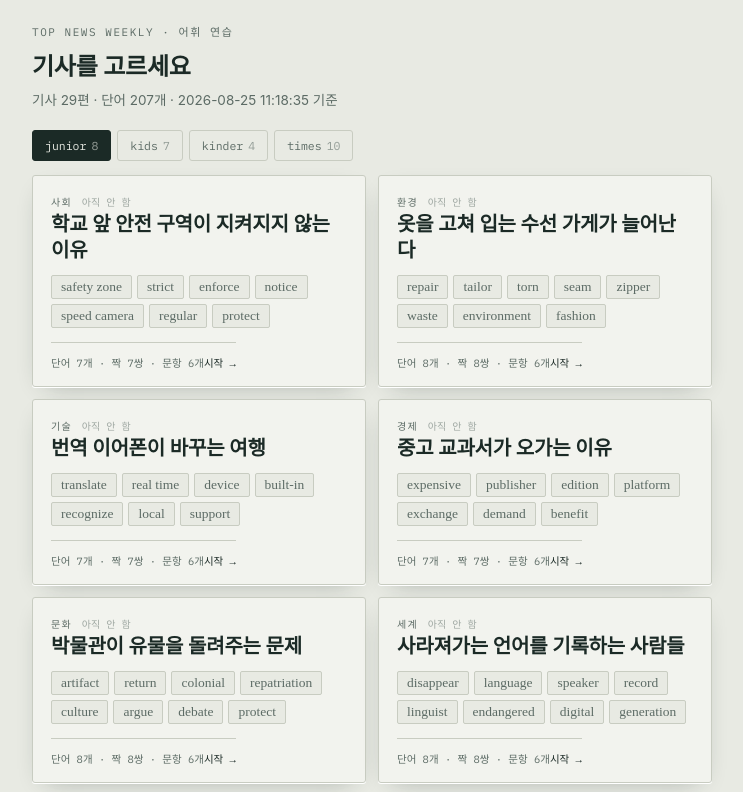
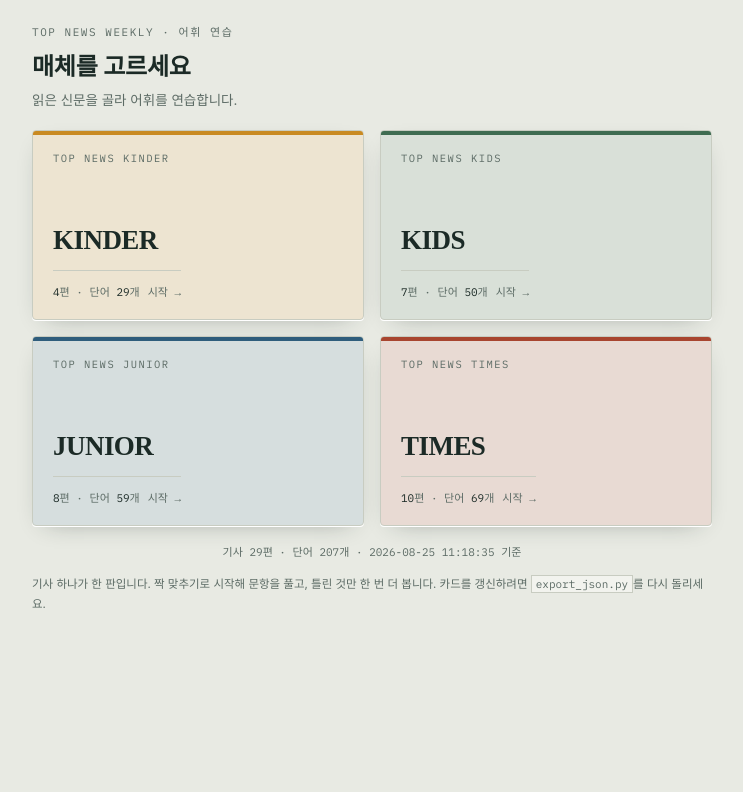
Before and after one commit to topnewsweekly/top-news-weekly, a plain HTML site: page quiz/index.html in a window 1280 px wide. Shown: the top 792 px of the page, without its empty margins (268-1011 px from the left). Drawn offline with Linux system fonts and the light colour scheme; a web font is replaced by a local one.

Commit message:
매체 선택 게이트 화면 추가

```diff
--- a/quiz/index.html
+++ b/quiz/index.html
@@ -31,6 +31,28 @@ h1{font-family:var(--disp);font-size:24px;font-weight:700;margin:0 0 4px;letter-
 .lv:hover{border-color:var(--ink);color:var(--ink)}
 .lv.on{background:var(--ink);color:var(--paper);border-color:var(--ink)}
 .lv b{font-weight:400;opacity:.6;margin-left:5px}
+
+/* 매체 선택 게이트 */
+.gate{display:grid;grid-template-columns:1fr 1fr;gap:16px;margin-bottom:8px}
+.gcard{position:relative;display:flex;flex-direction:column;justify-content:flex-end;
+  min-height:190px;padding:20px;border:1px solid var(--line);border-radius:4px;
+  background:var(--paper-2);cursor:pointer;text-align:left;overflow:hidden;
+  box-shadow:var(--shadow);transition:transform .18s,box-shadow .18s;
+  font-family:var(--body);color:var(--ink)}
+.gcard:hover{transform:translateY(-2px);box-shadow:0 1px 0 #FFF,0 14px 30px -16px rgba(27,42,38,.5)}
+.gcard::before{content:'';position:absolute;inset:0;background:var(--tint);opacity:.14}
+.gcard::after{content:'';position:absolute;left:0;right:0;top:0;height:4px;background:var(--tint)}
+.gcard > *{position:relative}
+.gcard .gname{font-family:var(--disp);font-size:27px;font-weight:700;letter-spacing:-.02em;line-height:1.1}
+.gcard .gsub{font-family:var(--mono);font-size:10.5px;letter-spacing:.14em;text-transform:uppercase;
+  color:var(--ink-soft);margin-bottom:auto}
+.gcard .gmeta{display:flex;justify-content:space-between;align-items:flex-end;gap:8px;margin-top:14px;
+  padding-top:12px;border-top:1px solid var(--line);
+  font-family:var(--mono);font-size:11px;color:var(--ink-soft)}
+.gcard .gmeta b{font-weight:400;color:var(--ink)}
+.gcard.empty{opacity:.45;cursor:default}
+.gcard.empty:hover{transform:none;box-shadow:var(--shadow)}
+.gate-note{font-family:var(--mono);font-size:11px;color:var(--ink-soft);text-align:center;margin:18px 0 0}
 
 /* 기사 목록 */
 .issues{display:grid;grid-template-columns:repeat(auto-fill,minmax(300px,1fr));gap:12px;margin-bottom:20px}
@@ -197,7 +219,8 @@ button:focus-visible{outline:2px solid var(--amber);outline-offset:2px}
 .err h2{font-family:var(--disp);font-size:19px;margin:0 0 10px}
 .err pre{font-family:var(--mono);font-size:11.5px;background:var(--paper);border:1px solid var(--line);padding:10px;overflow-x:auto}
 @media (prefers-reduced-motion:reduce){*{transition:none!important;animation:none!important}}
-@media (max-width:520px){.term{font-size:32px}.opts{grid-template-columns:1fr}.m{font-size:14px;padding:12px 6px}.m.en{font-size:17px}}
+@media (max-width:520px){.term{font-size:32px}.opts{grid-template-columns:1fr}.m{font-size:14px;padding:12px 6px}.m.en{font-size:17px}
+  .gate{gap:10px}.gcard{min-height:150px;padding:15px}.gcard .gname{font-size:22px}.gcard .gmeta{font-size:10px}}
 </style>
 
 <div class="wrap">
@@ -205,8 +228,13 @@ button:focus-visible{outline:2px solid var(--amber);outline-offset:2px}
   <h1 id="title">기사를 고르세요</h1>
   <p class="sub" id="sub">불러오는 중…</p>
 
-  <div id="pickview">
-    <div class="levels" id="levels"></div>
+  <div id="gateview">
+    <div class="gate" id="gate"></div>
+    <p class="gate-note" id="gate-note"></p>
+  </div>
+
+  <div id="pickview" style="display:none">
+    <button class="back" id="to-gate">← 매체 선택</button>
     <div class="issues" id="issues"></div>
   </div>
 
@@ -763,22 +791,74 @@ function drawIssues(){
   if(!box.children.length) box.innerHTML = '<p class="sub">이 레벨에는 기사가 없습니다.</p>';
 }
 
+/* 매체 표시 정보 — 색은 나중에 표지 이미지로 대체 가능 */
+const MEDIA = [
+  { key:'kinder',   name:'KINDER',    sub:'Top News Kinder',   tint:'#C98A22' },
+  { key:'kids',     name:'KIDS',      sub:'Top News Kids',     tint:'#3F6C51' },
+  { key:'junior',   name:'JUNIOR',    sub:'Top News Junior',   tint:'#2F5D7C' },
+  { key:'times',    name:'TIMES',     sub:'Top News Times',    tint:'#A8452F' },
+  { key:'junior_m', name:'JUNIOR M',  sub:'Junior Monthly',    tint:'#6B5B8A' },
+];
+
+function drawGate(){
+  const box = document.getElementById('gate');
+  box.innerHTML = '';
+  MEDIA.forEach(m=>{
+    const its = DATA[m.key] || [];
+    if(!its.length && m.key === 'junior_m') return;   // 발행 없으면 감춘다
+    const words = its.reduce((a,i)=>a+i.cards.length, 0);
+    const b = document.createElement('button');
+    b.className = 'gcard' + (its.length ? '' : ' empty');
+    b.style.setProperty('--tint', m.tint);
+    b.innerHTML =
+      '<span class="gsub">' + esc(m.sub) + '</span>' +
+      '<span class="gname">' + esc(m.name) + '</span>' +
+      '<span class="gmeta">' +
+        (its.length ? '<span><b>' + its.length + '</b>편 · 단어 <b>' + words + '</b>개</span><span>시작 →</span>'
+                    : '<span>준비 중</span><span></span>') +
+      '</span>';
+    if(its.length) b.onclick = () => pickLevel(m.key);
+    box.appendChild(b);
+  });
+  document.getElementById('gate-note').textContent = DATA._sub || '';
+}
+
+function toGate(){
+  speechSynthesis && speechSynthesis.cancel();
+  document.getElementById('playview').style.display = 'none';
+  document.getElementById('pickview').style.display = 'none';
+  document.getElementById('gateview').style.display = '';
+  document.getElementById('title').textContent = '매체를 고르세요';
+  document.getElementById('sub').textContent = '읽은 신문을 골라 어휘를 연습합니다.';
+  drawGate();
+}
+
 function pickLevel(lv){
   level = lv;
   ST = loadST(lv);
-  [...document.querySelectorAll('.lv')].forEach(b=>b.classList.toggle('on', b.dataset.lv===lv));
+  const m = MEDIA.find(x=>x.key===lv) || {name:lv};
+  document.getElementById('gateview').style.display = 'none';
+  document.getElementById('playview').style.display = 'none';
+  document.getElementById('pickview').style.display = '';
+  document.getElementById('title').textContent = m.name;
+  document.getElementById('sub').textContent =
+    (DATA[lv]||[]).length + '편 · 기사를 고르세요';
   drawIssues();
 }
 
 function toList(){
   speechSynthesis && speechSynthesis.cancel();
   document.getElementById('playview').style.display = 'none';
+  document.getElementById('gateview').style.display = 'none';
   document.getElementById('pickview').style.display = '';
-  document.getElementById('title').textContent = '기사를 고르세요';
-  document.getElementById('sub').textContent = DATA._sub || '';
+  const m = MEDIA.find(x=>x.key===level) || {name:level};
+  document.getElementById('title').textContent = m.name;
+  document.getElementById('sub').textContent =
+    (DATA[level]||[]).length + '편 · 기사를 고르세요';
   drawIssues();
 }
 document.getElementById('back').onclick = toList;
+document.getElementById('to-gate').onclick = toGate;
 document.getElementById('restart').onclick = () => startIssue(issue);
 
 /* ── 부팅 ─────────────────────────────── */
@@ -795,21 +875,13 @@ document.getElementById('restart').onclick = () => startIssue(issue);
     DATA._sub = '기사 ' + arts + '편 · 단어 ' + cards + '개 · ' + (data.generated||'') + ' 기준';
     document.getElementById('sub').textContent = DATA._sub;
 
-    const box = document.getElementById('levels');
-    Object.keys(DATA).filter(k=>k[0]!=='_').sort().forEach(lv=>{
-      const b = document.createElement('button');
-      b.className='lv'; b.dataset.lv=lv;
-      b.innerHTML = lv + '<b>' + DATA[lv].length + '</b>';
-      b.onclick = () => pickLevel(lv);
-      box.appendChild(b);
-    });
-    pickLevel(Object.keys(DATA).filter(k=>k[0]!=='_').sort()[0]);
+    toGate();
 
     document.getElementById('note').innerHTML =
       '기사 하나가 한 판입니다. 짝 맞추기로 시작해 문항을 풀고, 틀린 것만 한 번 더 봅니다. ' +
       '카드를 갱신하려면 <code>export_json.py</code>를 다시 돌리세요.';
   }catch(err){
-    document.getElementById('pickview').innerHTML =
+    document.getElementById('gateview').innerHTML =
       '<div class="card"><div class="err"><h2>cards.json 을 불러오지 못했습니다</h2><p>' +
       esc(String(err.message||err)) + '</p>' +
       '<pre>cd C:\\Users\\jp\\work\\vocab-cards\npython -m http.server 8000\n\n→ http://localhost:8000/</pre></div></div>';
```
